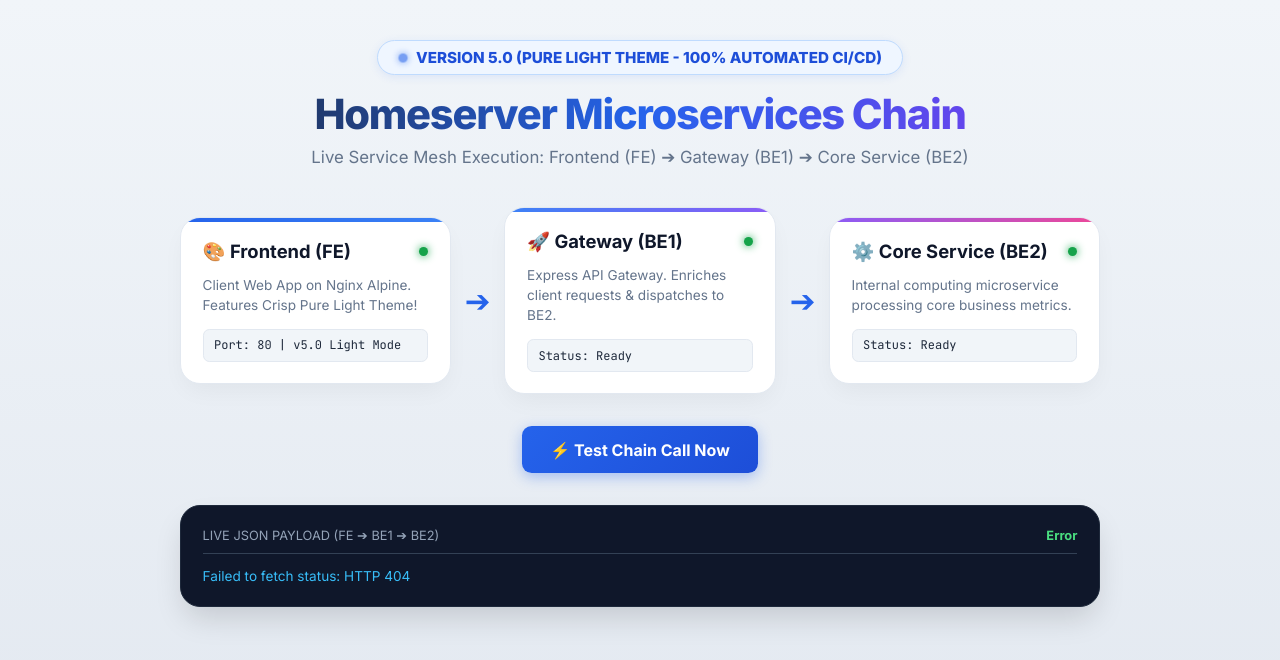
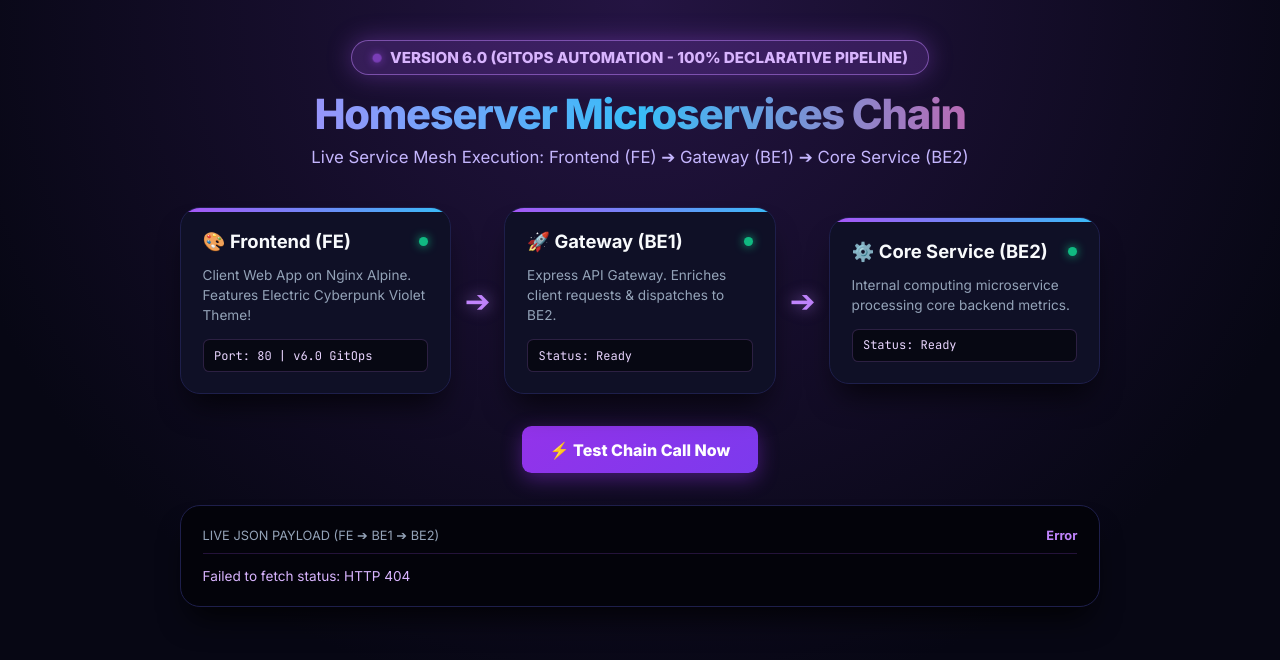
Before and after one commit to giakiet05/test-homeserver, a plain HTML site: page fe/index.html in a window 1280 px wide. Drawn offline with Linux system fonts and the light colour scheme; no server answers.

Commit message:
feat(ui): release v6.0 Electric Violet theme via GitOps pipeline

```diff
--- a/fe/index.html
+++ b/fe/index.html
@@ -3,24 +3,25 @@
 <head>
   <meta charset="UTF-8">
   <meta name="viewport" content="width=device-width, initial-scale=1.0">
-  <title>Homeserver Microservices Demo v5.0 (Light Theme)</title>
+  <title>Homeserver Microservices Demo v6.0 (GitOps Edition)</title>
   <link rel="preconnect" href="https://fonts.googleapis.com">
   <link href="https://fonts.googleapis.com/css2?family=Inter:wght@400;500;600;700;800&family=JetBrains+Mono:wght@400;600&display=swap" rel="stylesheet">
   <style>
     :root {
-      --bg: #f8fafc;
-      --card-bg: #ffffff;
-      --card-border: #e2e8f0;
-      --primary: #2563eb;
-      --primary-light: #3b82f6;
-      --success: #16a34a;
-      --text: #0f172a;
-      --text-muted: #64748b;
-      --text-dim: #475569;
+      --bg: #070714;
+      --card-bg: #0f1026;
+      --card-border: #1e1f4b;
+      --primary: #a855f7;
+      --primary-light: #c084fc;
+      --accent: #38bdf8;
+      --success: #10b981;
+      --text: #f8fafc;
+      --text-muted: #94a3b8;
+      --text-dim: #c4b5fd;
     }
     * { box-sizing: border-box; margin: 0; padding: 0; font-family: 'Inter', sans-serif; }
     body {
-      background: linear-gradient(180deg, #f1f5f9 0%, #e2e8f0 100%);
+      background: radial-gradient(circle at top, #241442 0%, #070714 70%);
       color: var(--text);
       min-height: 100vh;
       display: flex;
@@ -34,17 +35,17 @@
       display: inline-flex;
       align-items: center;
       gap: 0.5rem;
-      background: #eff6ff;
-      color: #1d4ed8;
+      background: rgba(168, 85, 247, 0.2);
+      color: #d8b4fe;
       padding: 0.45rem 1.25rem;
       border-radius: 9999px;
       font-size: 0.95rem;
       font-weight: 800;
       margin-bottom: 0.85rem;
-      border: 1px solid #bfdbfe;
-      box-shadow: 0 2px 10px rgba(37, 99, 235, 0.1);
+      border: 1px solid rgba(192, 132, 252, 0.5);
+      box-shadow: 0 0 25px rgba(168, 85, 247, 0.35);
     }
-    .badge-dot { width: 10px; height: 10px; border-radius: 50%; background: #2563eb; box-shadow: 0 0 8px #2563eb; animation: blink 1.2s infinite; }
+    .badge-dot { width: 10px; height: 10px; border-radius: 50%; background: #a855f7; box-shadow: 0 0 10px #a855f7; animation: blink 1.2s infinite; }
     @keyframes blink { 0%, 100% { opacity: 1; transform: scale(1); } 50% { opacity: 0.3; transform: scale(0.85); } }
 
     h1 {
@@ -52,11 +53,11 @@
       font-weight: 800;
       letter-spacing: -0.03em;
       margin-bottom: 0.5rem;
-      background: linear-gradient(to right, #1e293b, #2563eb, #7c3aed);
+      background: linear-gradient(to right, #c084fc, #38bdf8, #ec4899);
       -webkit-background-clip: text;
       -webkit-text-fill-color: transparent;
     }
-    p.subtitle { color: var(--text-muted); font-size: 1.05rem; }
+    p.subtitle { color: var(--text-dim); font-size: 1.05rem; }
 
     .chain-container { display: flex; align-items: center; justify-content: space-between; gap: 1rem; margin-bottom: 2rem; }
     @media (max-width: 768px) { .chain-container { flex-direction: column; } }
@@ -67,53 +68,51 @@
       border: 1px solid var(--card-border);
       border-radius: 1.25rem;
       padding: 1.35rem;
-      box-shadow: 0 10px 25px -5px rgba(0, 0, 0, 0.05);
+      box-shadow: 0 20px 30px -10px rgba(0, 0, 0, 0.7);
       transition: all 0.3s ease;
       position: relative;
       overflow: hidden;
     }
-    .node-card:hover { transform: translateY(-3px); border-color: var(--primary-light); box-shadow: 0 15px 30px -5px rgba(37, 99, 235, 0.15); }
-    .node-card::before { content: ''; position: absolute; top: 0; left: 0; right: 0; height: 4px; background: linear-gradient(to right, #2563eb, #3b82f6); }
-    .node-card.be1::before { background: linear-gradient(to right, #3b82f6, #8b5cf6); }
-    .node-card.be2::before { background: linear-gradient(to right, #8b5cf6, #ec4899); }
+    .node-card:hover { transform: translateY(-3px); border-color: var(--primary-light); box-shadow: 0 20px 30px -5px rgba(168, 85, 247, 0.25); }
+    .node-card::before { content: ''; position: absolute; top: 0; left: 0; right: 0; height: 4px; background: linear-gradient(to right, #a855f7, #38bdf8); }
 
-    .node-title { font-size: 1.15rem; font-weight: 700; display: flex; align-items: center; justify-content: space-between; margin-bottom: 0.75rem; color: #0f172a; }
-    .status-dot { width: 9px; height: 9px; border-radius: 50%; background: var(--success); display: inline-block; box-shadow: 0 0 8px var(--success); }
+    .node-title { font-size: 1.15rem; font-weight: 700; display: flex; align-items: center; justify-content: space-between; margin-bottom: 0.75rem; color: #f8fafc; }
+    .status-dot { width: 9px; height: 9px; border-radius: 50%; background: var(--success); display: inline-block; box-shadow: 0 0 10px var(--success); }
     .node-desc { font-size: 0.85rem; color: var(--text-muted); line-height: 1.5; margin-bottom: 0.85rem; }
-    .node-meta { font-family: 'JetBrains Mono', monospace; font-size: 0.75rem; background: #f1f5f9; padding: 0.45rem 0.65rem; border-radius: 0.4rem; color: #1e293b; border: 1px solid #e2e8f0; }
+    .node-meta { font-family: 'JetBrains Mono', monospace; font-size: 0.75rem; background: rgba(0, 0, 0, 0.5); padding: 0.45rem 0.65rem; border-radius: 0.4rem; color: #e9d5ff; border: 1px solid rgba(192, 132, 252, 0.2); }
 
-    .arrow { font-size: 1.6rem; color: #2563eb; animation: pulse 2s infinite; }
+    .arrow { font-size: 1.6rem; color: #c084fc; animation: pulse 2s infinite; text-shadow: 0 0 12px rgba(192, 132, 252, 0.6); }
     @keyframes pulse { 0%, 100% { opacity: 0.4; transform: scale(1); } 50% { opacity: 1; transform: scale(1.2); } }
 
     .controls { display: flex; justify-content: center; gap: 1rem; margin-bottom: 2rem; }
     .btn {
-      background: linear-gradient(135deg, #2563eb, #1d4ed8);
+      background: linear-gradient(135deg, #9333ea, #7c3aed);
       color: #ffffff;
       border: none;
       padding: 0.85rem 1.75rem;
       border-radius: 0.6rem;
-      font-weight: 700;
+      font-weight: 800;
       font-size: 1rem;
       cursor: pointer;
       transition: all 0.2s;
-      box-shadow: 0 4px 14px 0 rgba(37, 99, 235, 0.35);
+      box-shadow: 0 6px 20px 0 rgba(147, 51, 234, 0.4);
     }
-    .btn:hover { background: linear-gradient(135deg, #1d4ed8, #1e40af); transform: translateY(-2px); box-shadow: 0 6px 20px 0 rgba(37, 99, 235, 0.45); }
+    .btn:hover { background: linear-gradient(135deg, #a855f7, #9333ea); transform: translateY(-2px); box-shadow: 0 8px 25px 0 rgba(147, 51, 234, 0.6); }
     .btn:active { transform: translateY(1px); }
 
     .json-card {
-      background: #0f172a;
-      border: 1px solid #1e293b;
+      background: #03030a;
+      border: 1px solid var(--card-border);
       border-radius: 1.25rem;
       padding: 1.35rem;
       font-family: 'JetBrains Mono', monospace;
       font-size: 0.85rem;
       overflow-x: auto;
-      color: #38bdf8;
-      box-shadow: 0 15px 30px -5px rgba(0, 0, 0, 0.15);
+      color: #d8b4fe;
+      box-shadow: 0 20px 30px -10px rgba(0, 0, 0, 0.8);
     }
-    .json-header { display: flex; justify-content: space-between; align-items: center; color: #94a3b8; font-size: 0.8rem; margin-bottom: 0.85rem; border-bottom: 1px solid #334155; padding-bottom: 0.65rem; }
-    .tag-success { color: #4ade80; font-weight: bold; }
+    .json-header { display: flex; justify-content: space-between; align-items: center; color: var(--text-muted); font-size: 0.8rem; margin-bottom: 0.85rem; border-bottom: 1px solid rgba(168, 85, 247, 0.2); padding-bottom: 0.65rem; }
+    .tag-success { color: #c084fc; font-weight: bold; }
   </style>
 </head>
 <body>
@@ -121,7 +120,7 @@
     <div class="header">
       <div class="badge">
         <span class="badge-dot"></span>
-        <span>VERSION 5.0 (PURE LIGHT THEME - 100% AUTOMATED CI/CD)</span>
+        <span>VERSION 6.0 (GITOPS AUTOMATION - 100% DECLARATIVE PIPELINE)</span>
       </div>
       <h1>Homeserver Microservices Chain</h1>
       <p class="subtitle">Live Service Mesh Execution: <code>Frontend (FE) ➔ Gateway (BE1) ➔ Core Service (BE2)</code></p>
@@ -133,8 +132,8 @@
           <span>🎨 Frontend (FE)</span>
           <span class="status-dot"></span>
         </div>
-        <div class="node-desc">Client Web App on Nginx Alpine. Features Crisp Pure Light Theme!</div>
-        <div class="node-meta">Port: 80 | v5.0 Light Mode</div>
+        <div class="node-desc">Client Web App on Nginx Alpine. Features Electric Cyberpunk Violet Theme!</div>
+        <div class="node-meta">Port: 80 | v6.0 GitOps</div>
       </div>
 
       <div class="arrow">➔</div>
@@ -155,7 +154,7 @@
           <span>⚙️ Core Service (BE2)</span>
           <span class="status-dot"></span>
         </div>
-        <div class="node-desc">Internal computing microservice processing core business metrics.</div>
+        <div class="node-desc">Internal computing microservice processing core backend metrics.</div>
         <div class="node-meta" id="be2-meta">Status: Ready</div>
       </div>
     </div>
@@ -187,7 +186,7 @@
         const data = await res.json();
         const duration = Date.now() - start;
 
-        latencyTag.innerText = `Total Roundtrip: ${duration}ms (v5.0 Light)`;
+        latencyTag.innerText = `Total Roundtrip: ${duration}ms (v6.0 GitOps)`;
         be1Meta.innerText = `Host: ${data.host} | Latency: ${data.totalLatency}`;
         if (data.be2Connection && data.be2Connection.response) {
           be2Meta.innerText = `Host: ${data.be2Connection.response.host} | Metric: ${data.be2Connection.response.data.randomMetric}`;
```
